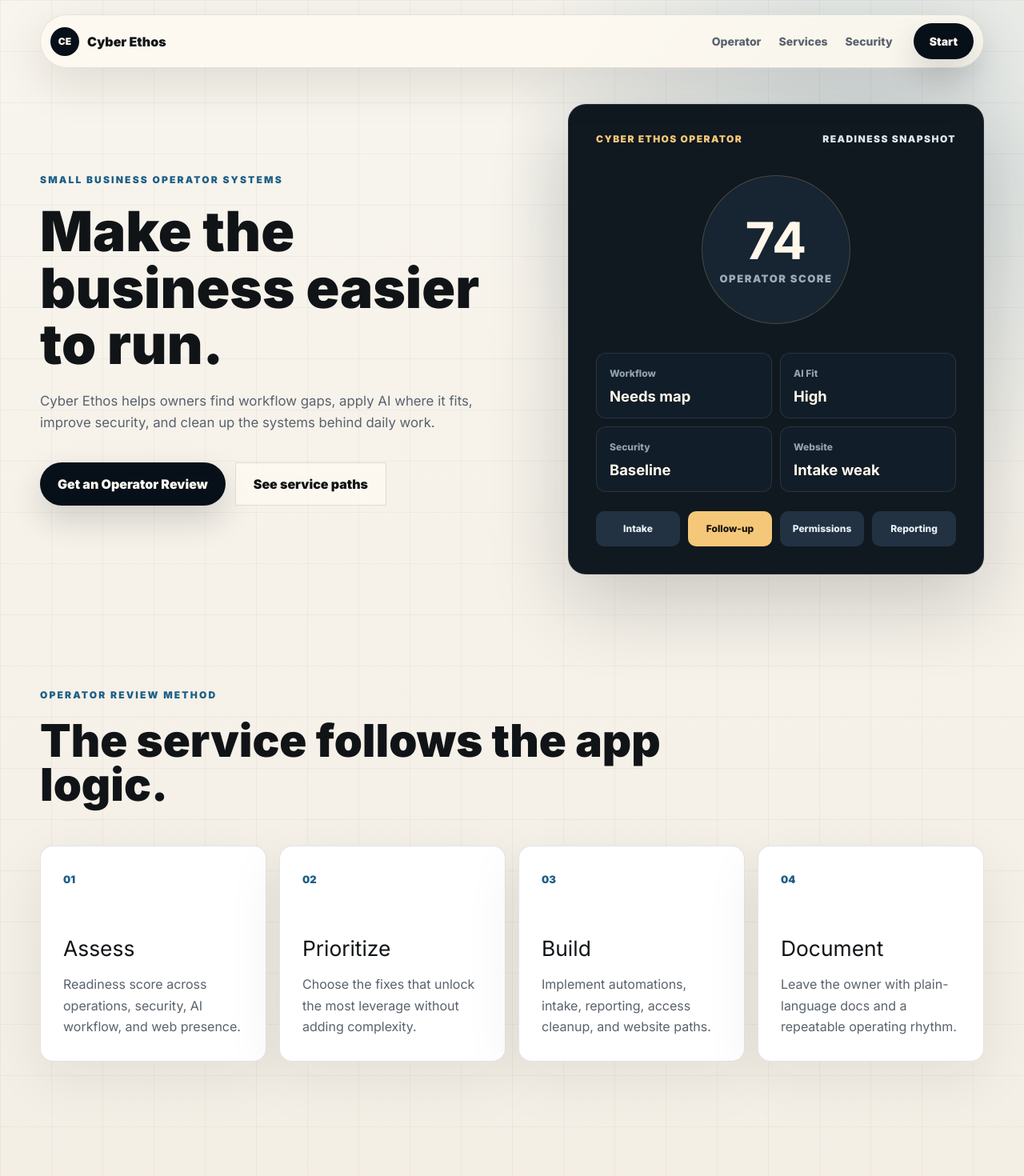
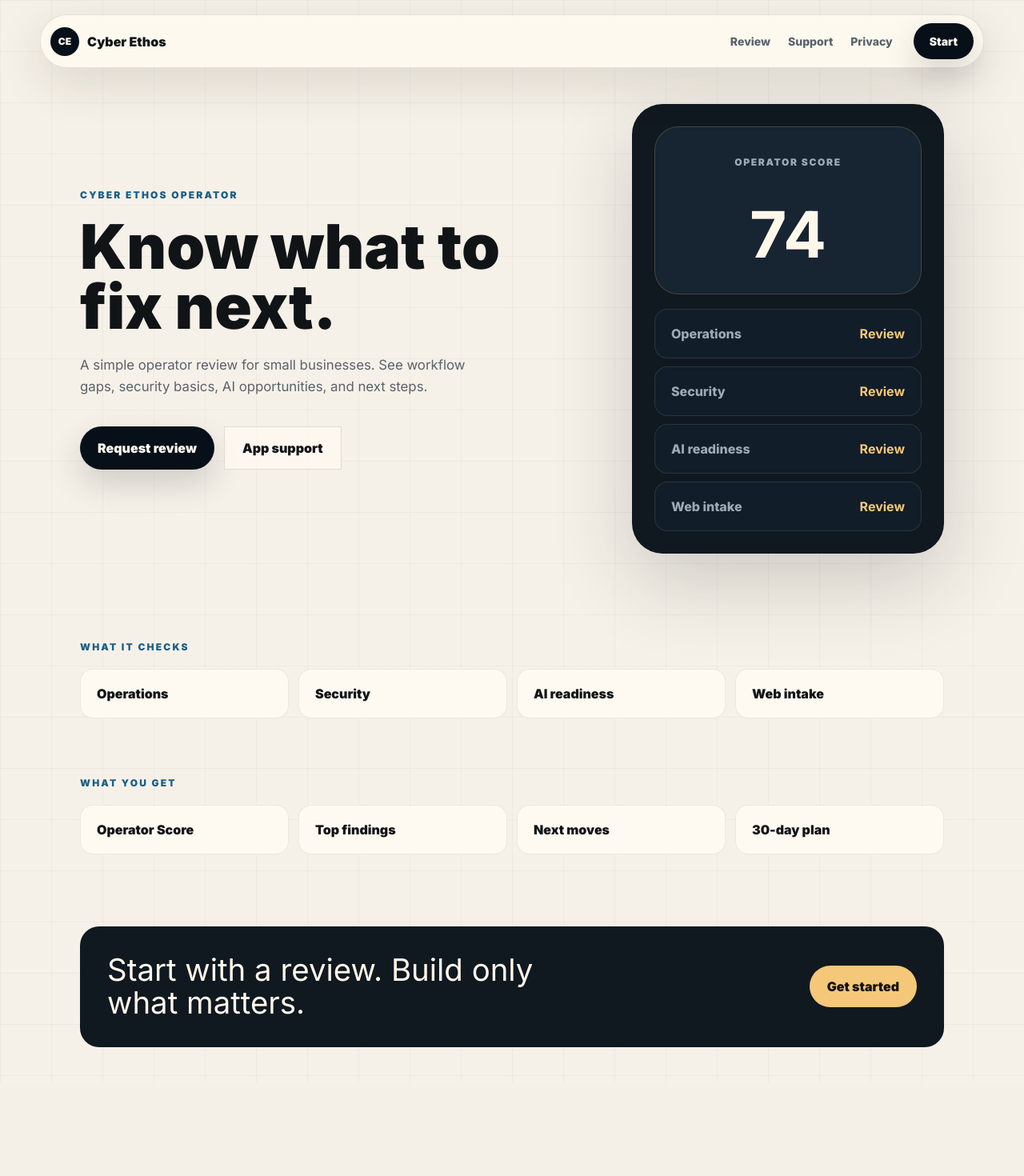
Before and after one commit to asleigher-arch/cyberethos-site, a Next.js app: page / in a window 1280 px wide. Shown: the top 1470 px of the page at 80% size. After the commit the page ends 1353 px from the top, so only its background shows below. Built offline with nearby package versions, Linux system fonts and the light colour scheme.

Commit message:
refactor: simplify site into operator app landing page

```diff
--- a/app/globals.css
+++ b/app/globals.css
@@ -56,6 +56,7 @@ a {
 }
 
 .nav-bar,
+.nav-glass,
 .hero,
 .operator-bridge,
 .service-section,
@@ -72,7 +73,8 @@ a {
   margin: 0 auto;
 }
 
-.nav-bar {
+.nav-bar,
+.nav-glass {
   position: fixed;
   top: 18px;
   left: 50%;
@@ -114,14 +116,16 @@ a {
   letter-spacing: 0;
 }
 
-.nav-bar nav {
+.nav-bar nav,
+.nav-glass nav {
   gap: 22px;
   color: var(--muted);
   font-size: 14px;
   font-weight: 760;
 }
 
-.nav-bar nav a:hover {
+.nav-bar nav a:hover,
+.nav-glass nav a:hover {
   color: var(--ink);
 }
 
@@ -139,6 +143,190 @@ a {
   padding: 12px 20px;
   font-size: 14px;
   font-weight: 850;
+}
+
+.app-site {
+  background:
+    linear-gradient(90deg, rgba(17, 20, 23, 0.035) 1px, transparent 1px),
+    linear-gradient(180deg, rgba(17, 20, 23, 0.035) 1px, transparent 1px),
+    #f6f1e8;
+  background-size: 64px 64px;
+}
+
+.app-hero,
+.app-section,
+.app-cta,
+.app-contact {
+  position: relative;
+  z-index: 1;
+  width: min(1080px, calc(100% - 32px));
+  margin: 0 auto;
+}
+
+.app-hero {
+  display: grid;
+  min-height: 760px;
+  grid-template-columns: minmax(0, 1fr) 390px;
+  gap: 64px;
+  align-items: center;
+  padding: 130px 0 72px;
+}
+
+.app-hero.single {
+  min-height: 560px;
+  grid-template-columns: 1fr;
+}
+
+.app-copy {
+  max-width: 640px;
+}
+
+.app-copy h1 {
+  margin: 18px 0 0;
+  color: var(--ink);
+  font-size: clamp(3.4rem, 6vw, 5.6rem);
+  font-weight: 850;
+  line-height: 0.98;
+  letter-spacing: 0;
+}
+
+.app-copy p:not(.eyebrow) {
+  max-width: 520px;
+  margin: 22px 0 0;
+  color: var(--muted);
+  font-size: 1.05rem;
+  line-height: 1.62;
+}
+
+.phone-card {
+  border-radius: 38px;
+  background: #101820;
+  padding: 28px;
+  color: #fff8ea;
+  box-shadow: 0 34px 100px rgba(16, 24, 32, 0.18);
+}
+
+.phone-top {
+  display: grid;
+  place-items: center;
+  min-height: 210px;
+  border: 1px solid rgba(244, 200, 120, 0.2);
+  border-radius: 30px;
+  background: #172432;
+  text-align: center;
+}
+
+.phone-top span {
+  color: #9baab5;
+  font-size: 12px;
+  font-weight: 850;
+  letter-spacing: 0.14em;
+  text-transform: uppercase;
+}
+
+.phone-top strong {
+  margin-top: -28px;
+  color: #fff8ea;
+  font-size: 5rem;
+  line-height: 1;
+}
+
+.phone-list {
+  display: grid;
+  gap: 10px;
+  margin-top: 18px;
+}
+
+.phone-list div,
+.compact-grid span,
+.app-contact {
+  border: 1px solid rgba(16, 24, 32, 0.08);
+  border-radius: 16px;
+  background: #fffaf1;
+  padding: 18px 20px;
+}
+
+.phone-list div {
+  display: flex;
+  justify-content: space-between;
+  gap: 16px;
+  border-color: rgba(255, 255, 255, 0.1);
+  background: #111d28;
+}
+
+.phone-list span {
+  color: #9baab5;
+  font-weight: 760;
+}
+
+.phone-list strong {
+  color: #f4c878;
+}
+
+.app-section {
+  padding: 36px 0;
+}
+
+.compact-grid {
+  display: grid;
+  grid-template-columns: repeat(4, minmax(0, 1fr));
+  gap: 12px;
+  margin-top: 18px;
+}
+
+.compact-grid span {
+  color: var(--ink);
+  font-weight: 850;
+}
+
+.app-cta {
+  display: flex;
+  align-items: center;
+  justify-content: space-between;
+  gap: 24px;
+  margin-top: 54px;
+  margin-bottom: 44px;
+  border-radius: 24px;
+  background: #101820;
+  padding: 34px;
+}
+
+.app-cta h2 {
+  max-width: 620px;
+  margin: 0;
+  color: #fff8ea;
+  font-size: clamp(1.9rem, 3vw, 2.7rem);
+  line-height: 1.08;
+}
+
+.app-cta a {
+  display: inline-flex;
+  min-height: 52px;
+  align-items: center;
+  border-radius: 999px;
+  background: #f4c878;
+  color: #15120b;
+  padding: 0 22px;
+  font-weight: 850;
+}
+
+.app-contact {
+  display: grid;
+  gap: 8px;
+  margin-bottom: 60px;
+}
+
+.app-contact span {
+  color: var(--blue);
+  font-size: 12px;
+  font-weight: 900;
+  letter-spacing: 0.16em;
+  text-transform: uppercase;
+}
+
+.app-contact strong {
+  color: var(--ink);
+  font-size: 1.35rem;
 }
 
 .hero {
@@ -760,6 +948,19 @@ a {
     display: none;
   }
 
+  .nav-glass nav {
+    display: none;
+  }
+
+  .app-hero {
+    grid-template-columns: 1fr;
+    gap: 34px;
+  }
+
+  .phone-card {
+    max-width: 420px;
+  }
+
   .hero,
   .proof-section,
   .fit-section {
@@ -816,6 +1017,26 @@ a {
     display: none;
   }
 
+  .app-hero,
+  .app-hero.single {
+    min-height: auto;
+    padding: 116px 0 42px;
+  }
+
+  .app-copy h1 {
+    font-size: 3rem;
+    line-height: 1.02;
+  }
+
+  .compact-grid {
+    grid-template-columns: 1fr;
+  }
+
+  .app-cta {
+    display: grid;
+    text-align: center;
+  }
+
   .hero {
     min-height: auto;
     padding: 116px 0 64px;
--- a/app/layout.jsx
+++ b/app/layout.jsx
@@ -1,9 +1,9 @@
 import "./globals.css";
 
 export const metadata = {
-  title: "Cyber Ethos | Small Business Operator Systems",
+  title: "Cyber Ethos Operator",
   description:
-    "Operational insight, AI workflow systems, information security, and web infrastructure for small business owners."
+    "A simple operator review for small-business operations, security basics, AI readiness, and web intake."
 };
 
 export default function RootLayout({ children }) {
--- a/app/page.jsx
+++ b/app/page.jsx
@@ -1,43 +1,66 @@
 "use client";
 
-import { FadeIn, Motion, Stagger, StaggerItem } from "@/components/MotionPrimitives";
+import { FadeIn } from "@/components/MotionPrimitives";
 
-const contactUrl = "/work-with-us#contact";
-
-const pillars = [
-  {
-    title: "Assess",
-    copy: "Readiness score across operations, security, AI workflow, and web presence."
-  },
-  {
-    title: "Prioritize",
-    copy: "Choose the fixes that unlock the most leverage without adding complexity."
-  },
-  {
-    title: "Build",
-    copy: "Implement automations, intake, reporting, access cleanup, and website paths."
-  },
-  {
-    title: "Document",
-    copy: "Leave the owner with plain-language docs and a repeatable operating rhythm."
-  }
-];
-
-const audiences = [
-  "Local service businesses",
-  "Founders and solo operators",
-  "Small teams with messy handoffs",
-  "Community organizations"
-];
+const checks = ["Operations", "Security", "AI readiness", "Web intake"];
+const results = ["Operator Score", "Top findings", "Next moves", "30-day plan"];
 
 export default function HomePage() {
   return (
-    <main className="site-shell">
+    <main className="site-shell app-site">
       <Nav />
-      <Hero />
-      <ServiceLogic />
-      <AudienceStrip />
-      <FinalCTA />
+      <section className="app-hero">
+        <FadeIn className="app-copy">
+          <p className="eyebrow">Cyber Ethos Operator</p>
+          <h1>Know what to fix next.</h1>
+          <p>
+            A simple operator review for small businesses. See workflow gaps,
+            security basics, AI opportunities, and next steps.
+          </p>
+          <div className="hero-actions">
+            <a href="/work-with-us">Request review</a>
+            <a href="/support">App support</a>
+          </div>
+        </FadeIn>
+
+        <FadeIn delay={0.12} className="phone-card">
+          <div className="phone-top">
+            <span>Operator Score</span>
+            <strong>74</strong>
+          </div>
+          <div className="phone-list">
+            {checks.map((item) => (
+              <div key={item}>
+                <span>{item}</span>
+                <strong>Review</strong>
+              </div>
+            ))}
+          </div>
+        </FadeIn>
+      </section>
+
+      <section className="app-section">
+        <p className="eyebrow">What It Checks</p>
+        <div className="compact-grid">
+          {checks.map((item) => (
+            <span key={item}>{item}</span>
+          ))}
+        </div>
+      </section>
+
+      <section className="app-section">
+        <p className="eyebrow">What You Get</p>
+        <div className="compact-grid">
+          {results.map((item) => (
+            <span key={item}>{item}</span>
+          ))}
+        </div>
+      </section>
+
+      <section className="app-cta">
+        <h2>Start with a review. Build only what matters.</h2>
+        <a href="/work-with-us">Get started</a>
+      </section>
     </main>
   );
 }
@@ -50,118 +73,13 @@ function Nav() {
         <strong>Cyber Ethos</strong>
       </a>
       <nav aria-label="Primary navigation">
-        <a href="#operator">Operator</a>
-        <a href="#services">Services</a>
-        <a href="/work-with-us">Security</a>
+        <a href="/work-with-us">Review</a>
+        <a href="/support">Support</a>
+        <a href="/privacy">Privacy</a>
       </nav>
-      <a className="nav-cta" href={contactUrl}>
+      <a className="nav-cta" href="/work-with-us">
         Start
       </a>
     </header>
   );
 }
-
-function Hero() {
-  return (
-    <section className="hero">
-      <FadeIn className="hero-copy">
-        <p className="eyebrow">Small business operator systems</p>
-        <h1>Make the business easier to run.</h1>
-        <p>
-          Cyber Ethos helps owners find workflow gaps, apply AI where it fits,
-          improve security, and clean up the systems behind daily work.
-        </p>
-        <div className="hero-actions">
-          <a href="/work-with-us">Get an Operator Review</a>
-          <a href="#services">See service paths</a>
-        </div>
-      </FadeIn>
-
-      <FadeIn delay={0.12} className="operator-preview">
-        <div className="preview-header">
-          <span>Cyber Ethos Operator</span>
-          <strong>Readiness Snapshot</strong>
-        </div>
-        <div className="score-ring">
-          <strong>74</strong>
-          <span>Operator Score</span>
-        </div>
-        <div className="preview-grid">
-          <Metric label="Workflow" value="Needs map" />
-          <Metric label="AI Fit" value="High" />
-          <Metric label="Security" value="Baseline" />
-          <Metric label="Website" value="Intake weak" />
-        </div>
-        <div className="preview-flow">
-          <span>Intake</span>
-          <span>Follow-up</span>
-          <span>Permissions</span>
-          <span>Reporting</span>
-        </div>
-      </FadeIn>
-    </section>
-  );
-}
-
-function Metric({ label, value }) {
-  return (
-    <div className="metric">
-      <span>{label}</span>
-      <strong>{value}</strong>
-    </div>
-  );
-}
-
-function ServiceLogic() {
-  return (
-    <section id="services" className="service-section">
-      <FadeIn className="section-heading">
-        <p className="eyebrow">Operator Review Method</p>
-        <h2>The service follows the app logic.</h2>
-      </FadeIn>
-      <Stagger className="pillar-grid">
-        {pillars.map((pillar, index) => (
-          <StaggerItem key={pillar.title}>
-            <Motion.article
-              className="pillar-card"
-              whileHover={{ y: -6 }}
-              transition={{ type: "spring", stiffness: 180, damping: 18 }}
-            >
-              <span>{String(index + 1).padStart(2, "0")}</span>
-              <h3>{pillar.title}</h3>
-              <p>{pillar.copy}</p>
-            </Motion.article>
-          </StaggerItem>
-        ))}
-      </Stagger>
-    </section>
-  );
-}
-
-function AudienceStrip() {
-  return (
-    <section className="audience-strip">
-      <FadeIn>
-        <p className="eyebrow">Who This Is For</p>
-        <h2>Built for owners who feel the work getting heavier.</h2>
-      </FadeIn>
-      <div className="audience-row">
-        {audiences.map((audience) => (
-          <div className="audience-item" key={audience}>
-            <strong>{audience}</strong>
-            <span>Less manual busywork, cleaner customer paths, stronger security habits, and a clearer next move.</span>
-          </div>
-        ))}
-      </div>
-    </section>
-  );
-}
-
-function FinalCTA() {
-  return (
-    <section className="final-band home-final">
-      <h2>Start with the Operator Review. Build only what earns its place.</h2>
-      <a href="/work-with-us">Request review</a>
-    </section>
-  );
-}
--- a/app/work-with-us/page.jsx
+++ b/app/work-with-us/page.jsx
@@ -1,56 +1,52 @@
 "use client";
 
-import { FadeIn, Motion, Stagger, StaggerItem } from "@/components/MotionPrimitives";
+import { FadeIn } from "@/components/MotionPrimitives";
 
-const whopUrl = "https://whop.com/cyber-ethos/";
 const emailUrl =
   "https://mail.google.com/mail/?view=cm&fs=1&to=info@cyberethos.org&su=Cyber%20Ethos%20Operator%20Review";
 
-const offers = [
-  {
-    title: "Operator Review",
-    copy: "A practical assessment of workflow, security, AI readiness, web intake, and where the business is leaking time."
-  },
-  {
-    title: "Workflow Buildout",
-    copy: "AI-assisted automations, intake flows, follow-up systems, reports, and team routines built around the way work already moves."
-  },
-  {
-    title: "Security Baseline",
-    copy: "Account access, permissions, password habits, data handling, recovery paths, and everyday operating controls made clearer."
-  },
-  {
-    title: "Website and Intake Systems",
-    copy: "Sharper service pages, forms, calls to action, lead capture, and handoffs that connect your website to the real operation."
-  }
-];
-
-const process = [
-  "Diagnose the business",
-  "Score the operating gaps",
-  "Design the workflow",
-  "Build the useful pieces",
-  "Document and improve"
+const reviewItems = [
+  "Workflow gaps",
+  "Security basics",
+  "AI opportunities",
+  "Website intake",
+  "30-day cleanup plan"
 ];
 
 export default function WorkWithUsPage() {
   return (
-    <main className="site-shell">
+    <main className="site-shell app-site">
       <Nav />
-      <section className="page-hero">
-        <FadeIn>
-          <p className="eyebrow">Work With Cyber Ethos</p>
-          <h1>Operational help for small business owners who need the work to run cleaner.</h1>
+      <section className="app-hero single">
+        <FadeIn className="app-copy">
+          <p className="eyebrow">Operator Review</p>
+          <h1>Send the messy part.</h1>
           <p>
-            We combine operator insight, AI workflow design, information security,
-            and web systems into practical service engagements.
+            Tell us what feels slow, exposed, manual, or unclear. We will turn it
+            into a short operator plan.
           </p>
+          <div className="hero-actions">
+            <a href={emailUrl} target="_blank" rel="noreferrer">
+              Request review
+            </a>
+            <a href="mailto:info@cyberethos.org">Email us</a>
+          </div>
         </FadeIn>
       </section>
-      <Offers />
-      <Process />
-      <Fit />
-      <FinalCTA />
+
+      <section className="app-section">
+        <p className="eyebrow">Review Areas</p>
+        <div className="compact-grid">
+          {reviewItems.map((item) => (
+            <span key={item}>{item}</span>
+          ))}
+        </div>
+      </section>
+
+      <section id="contact" className="app-contact">
+        <span>Email</span>
+        <strong>info@cyberethos.org</strong>
+      </section>
     </main>
   );
 }
@@ -64,100 +60,12 @@ function Nav() {
       </a>
       <nav aria-label="Primary navigation">
         <a href="/">Home</a>
-        <a href="#offers">Offers</a>
-        <a href="#contact">Contact</a>
+        <a href="/support">Support</a>
+        <a href="/privacy">Privacy</a>
       </nav>
       <a className="nav-cta" href="#contact">
-        Start
+        Contact
       </a>
     </header>
   );
 }
-
-function Offers() {
-  return (
-    <section id="offers" className="service-section">
-      <FadeIn className="section-heading">
-        <p className="eyebrow">Service Structure</p>
-        <h2>Choose the entry point that matches the problem in front of you.</h2>
-      </FadeIn>
-      <Stagger className="offer-grid">
-        {offers.map((offer, index) => (
-          <StaggerItem key={offer.title}>
-            <Motion.article
-              className="offer-card"
-              whileHover={{ y: -6 }}
-              transition={{ type: "spring", stiffness: 180, damping: 18 }}
-            >
-              <span>{String(index + 1).padStart(2, "0")}</span>
-              <h3>{offer.title}</h3>
-              <p>{offer.copy}</p>
-            </Motion.article>
-          </StaggerItem>
-        ))}
-      </Stagger>
-    </section>
-  );
-}
-
-function Process() {
-  return (
-    <section className="process-section">
-      <FadeIn className="section-heading">
-        <p className="eyebrow">How It Works</p>
-        <h2>Assessment first. Build second. Documentation always.</h2>
-      </FadeIn>
-      <div className="process-track">
-        {process.map((step, index) => (
-          <div className="process-step" key={step}>
-            <span>{String(index + 1).padStart(2, "0")}</span>
-            <strong>{step}</strong>
-          </div>
-        ))}
-      </div>
-    </section>
-  );
-}
-
-function Fit() {
-  return (
-    <section className="fit-section">
-      <div>
-        <p className="eyebrow">Good Fit</p>
-        <h2>You want practical operating leverage, not another shiny tool.</h2>
-      </div>
-      <div className="fit-list">
-        <span>Manual follow-ups keep slipping</span>
-        <span>Customer intake is scattered</span>
-        <span>Security basics are unclear</span>
-        <span>Your website does not support the operation</span>
-        <span>You want AI workflow without losing control</span>
-      </div>
-    </section>
-  );
-}
-
-function FinalCTA() {
-  return (
-    <section id="contact" className="final-band">
-      <p className="eyebrow">Cyber Ethos</p>
-      <h2>Start with an Operator Review.</h2>
-      <p>
-        Send the workflow, website problem, security concern, or business process
-        you want cleaned up. We will help turn it into a practical plan.
-      </p>
-      <div className="contact-direct">
-        <span>Email</span>
-        <strong>info@cyberethos.org</strong>
-      </div>
-      <div className="final-actions">
-        <a href={emailUrl} target="_blank" rel="noreferrer">
-          Request a review
-        </a>
-        <a className="secondary-action" href={whopUrl} target="_blank" rel="noreferrer">
-          Join Whop - $29/mo
-        </a>
-      </div>
-    </section>
-  );
-}
```
